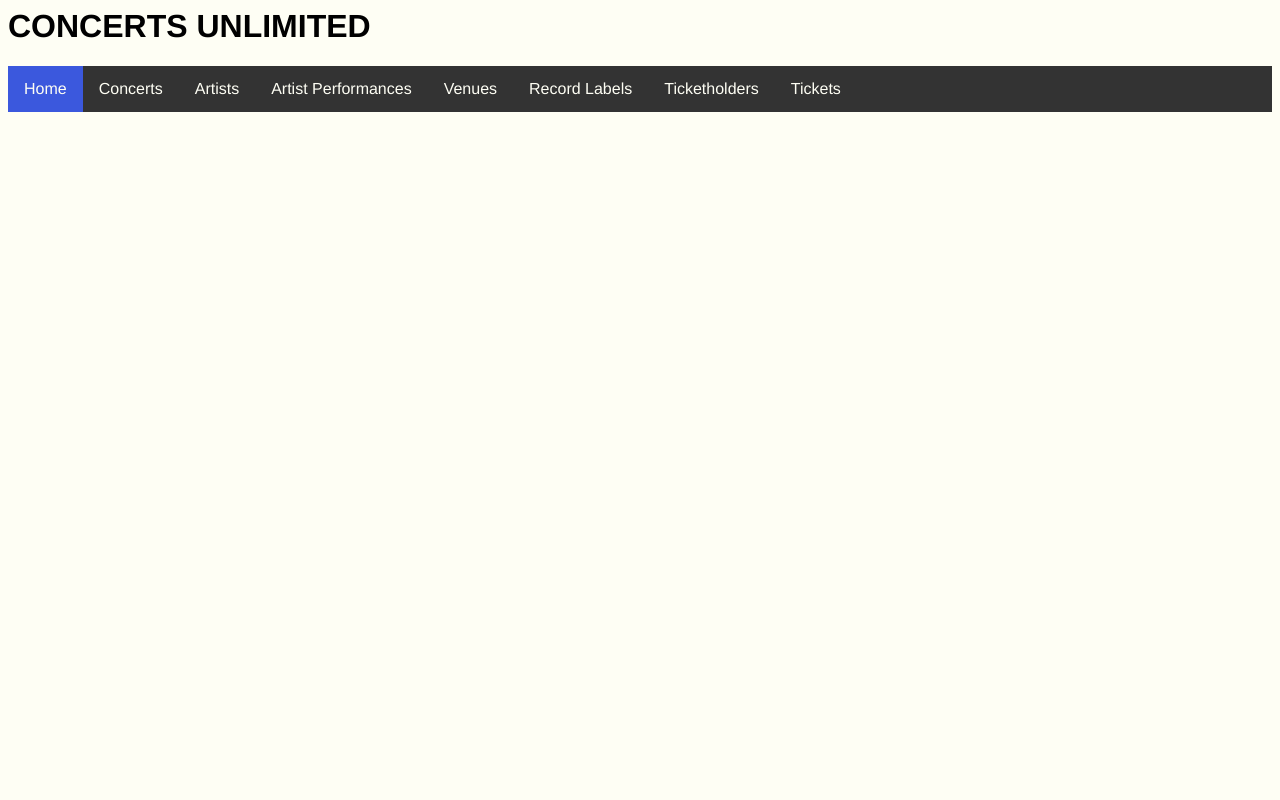
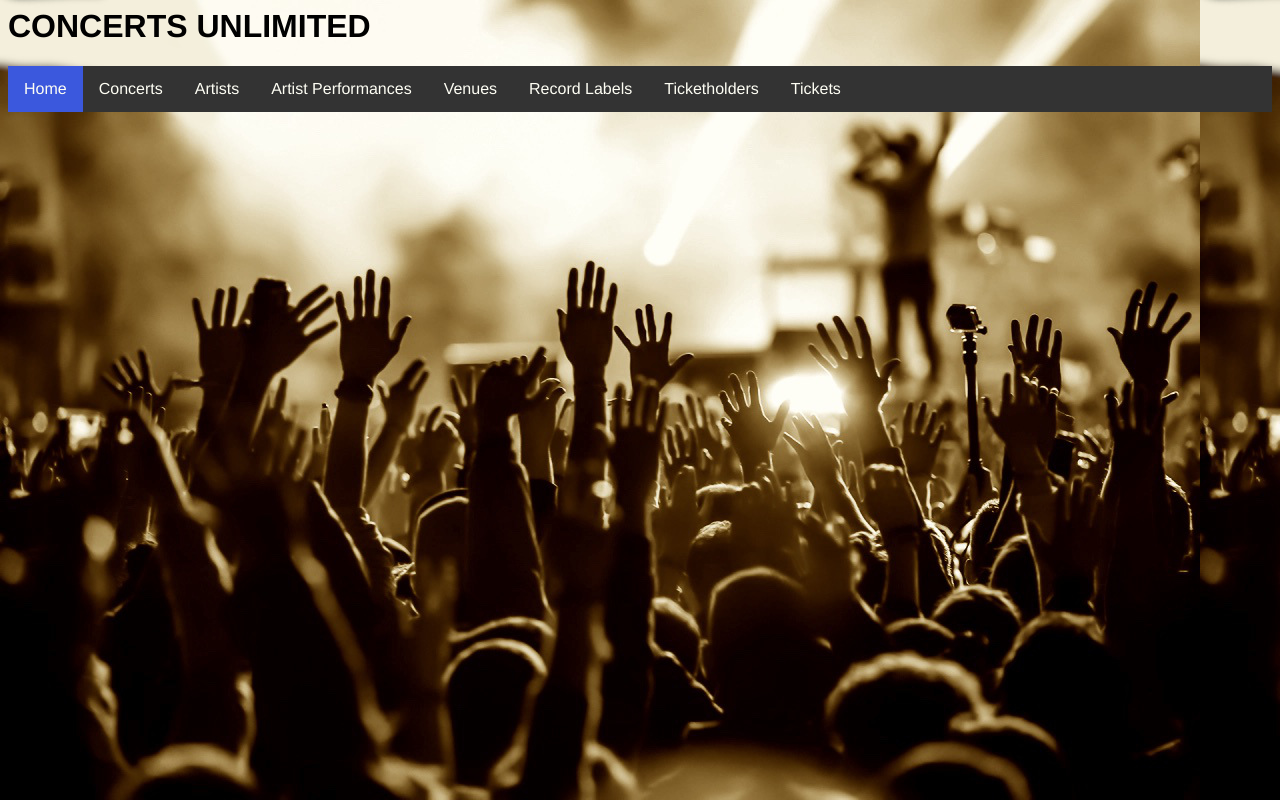
Before and after one commit to taylorkaiulani/CS-340-Portfolio-Project, a Flask app: page /Index in a window 1280 px wide. Run offline with Flask 2, Linux system fonts and the light colour scheme; some libraries are stand-ins or nearby versions; some web fonts are replaced.

Commit message:
Added background image reference.

```diff
--- a/templates/Index.j2
+++ b/templates/Index.j2
@@ -32,6 +32,6 @@
 	}
 	</script>
 <html>
-<body onload="browseHome()">
+<body onload="browseHome()" class="image">
 </body>
 </html>
```
